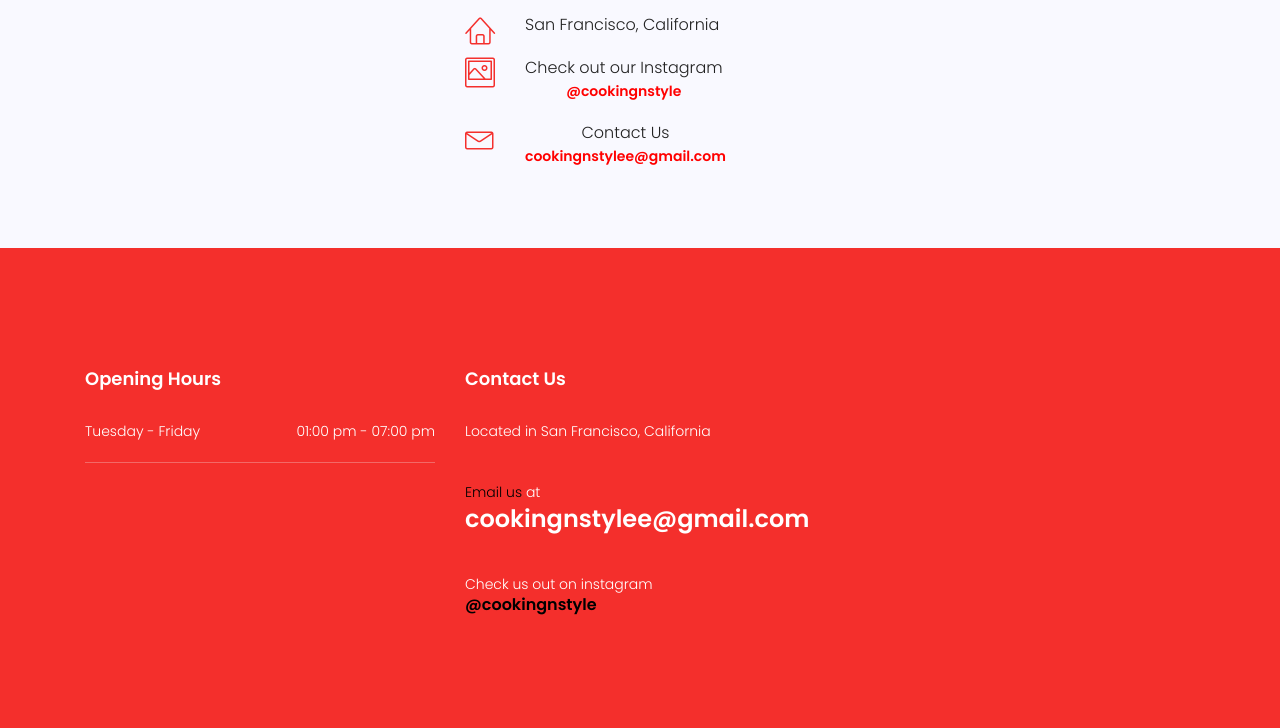
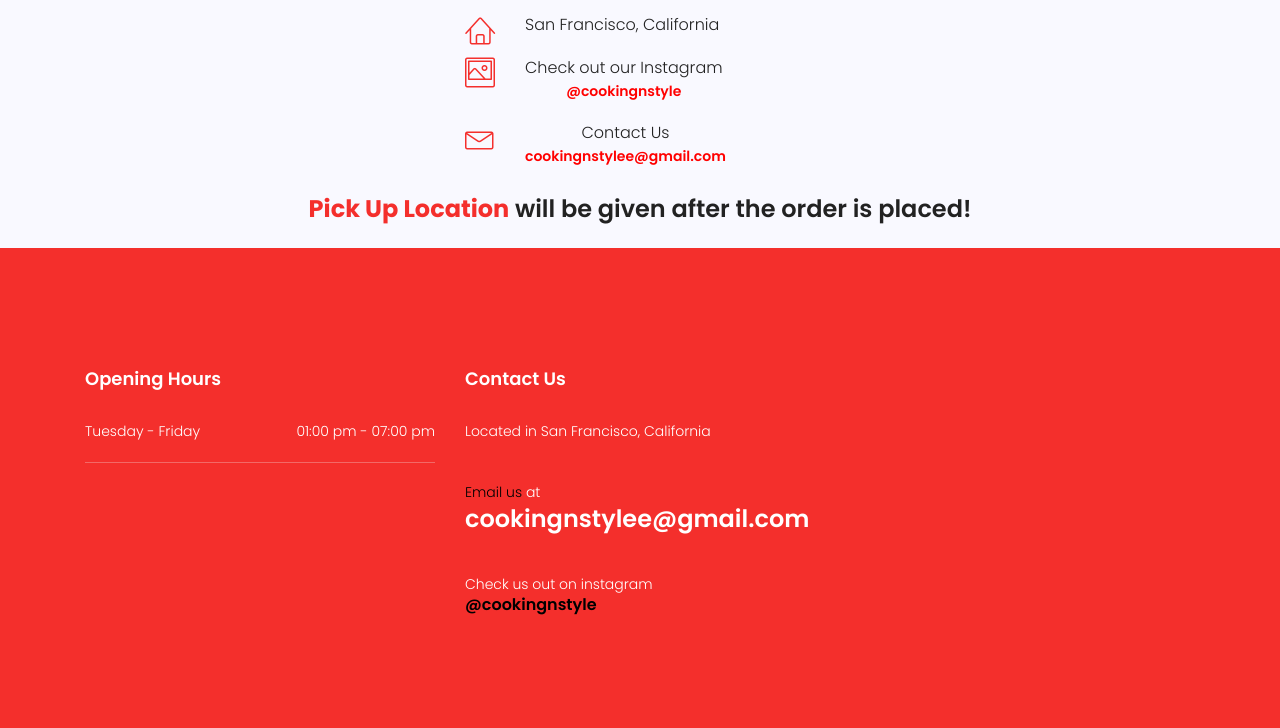
Before and after one commit to Elevate-the-Future/Cooking-N-Style, a plain HTML site: page contact.html in a window 1280 px wide. Shown: the part 998-1726 px from the top of the page. Drawn offline with Linux system fonts and the light colour scheme.

Commit message:
Background change +
Changed background image
Added pick up info on contact & menu pages

```diff
--- a/contact.html
+++ b/contact.html
@@ -113,7 +113,10 @@
 								</div>
 							</div>
 				</div>
+				<br>
+				<h3><b>Pick Up Location</b> will be given after the order is placed!</h3>
 						</div></center>
+
 					</div>
 				</div>
 			</section>
```
Also changed, not shown: menu.html (+1 -0 lines), img/hero-bg.jpg, img/reservation-bg.jpg (deleted), img/review-bg.jpg (deleted), img/top-banner.jpg.
